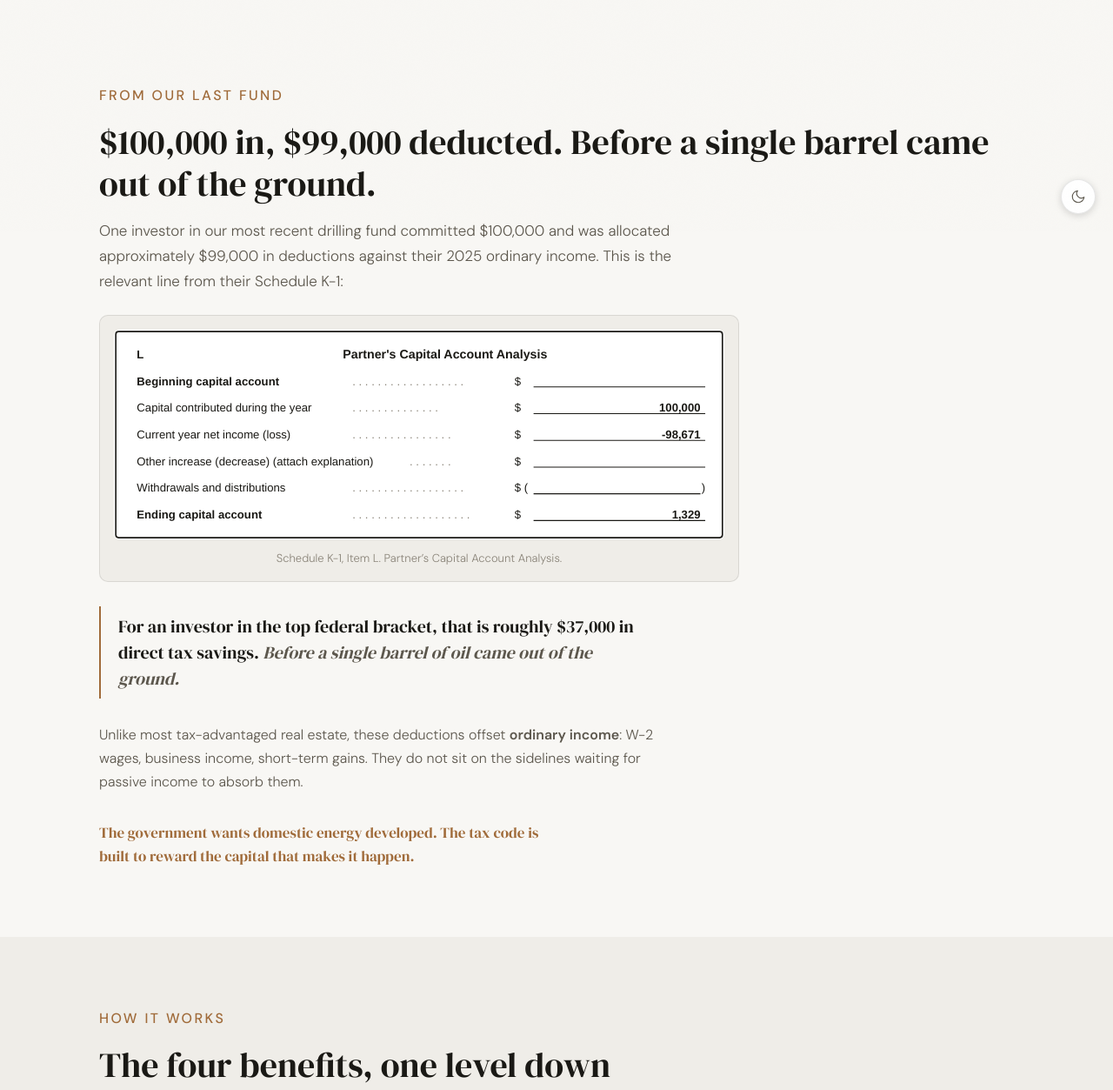
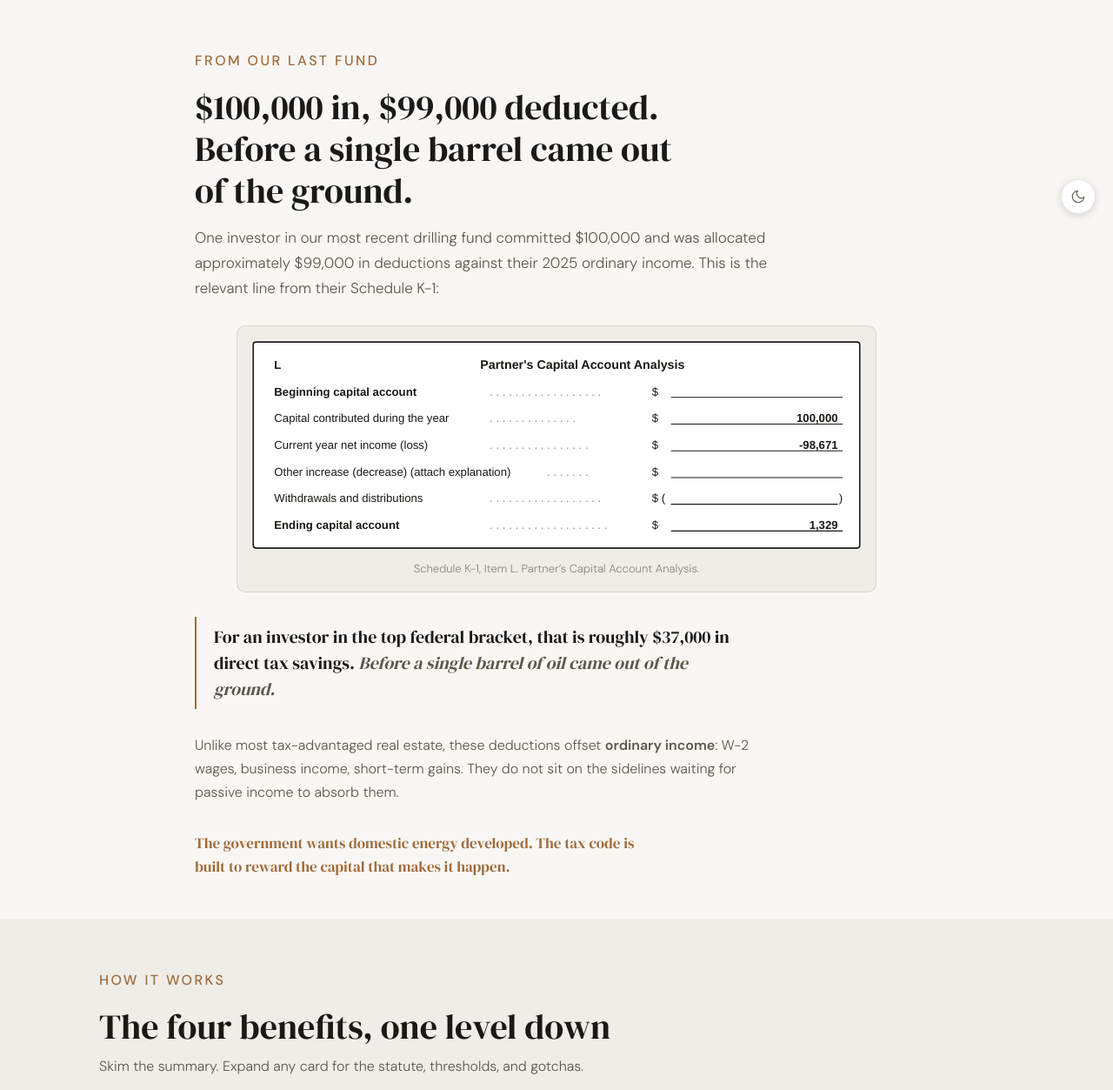
Before and after one commit to adampenn/bidwellcapitalfund.com, an Astro site: page /oil-gas-tax-benefits in a window 1280 px wide. Shown: the part 534-1787 px from the top of the page at 87% size. Built offline with nearby package versions, Linux system fonts and the light colour scheme; Astro itself is replaced by a stand-in of ours.

Commit message:
Fix tax-benefits page spacing and alignment
Scraped the live page and compared against other pages' CSS. Three real
issues: the stat bar filled 1100px while the H2 below stretched wider
than the running text, the K-1 figure sat left-aligned (not centered)
inside the 1100px container, and vertical gaps between sections were
inflated.

Fixes:
- Wrap the hook section content in a new .article-col (max-width 52rem,
  centered). Headline, lede, K-1 figure, pull-quote, kicker all flow in
  the same reading column.
- Cap the big H2 to 28ch so the long sentence wraps into 2-3 display
  lines instead of stretching nearly edge-to-edge.
- Center the K-1 figure within the article column (margin auto).
- Trim vertical spacing: hero bottom 2rem -> 1.5rem, stat-tight to hook
  gap 6rem -> 3rem, section-alt padding 5rem -> 3.5rem.

```diff
--- a/src/pages/oil-gas-tax-benefits.astro
+++ b/src/pages/oil-gas-tax-benefits.astro
@@ -113,8 +113,9 @@ const faqs = [
   </section>
 
   <!-- The hook: real example -->
-  <section class="section">
+  <section class="section section-hook">
     <div class="container narrow">
+      <div class="article-col">
       <span class="section-label">From our last fund</span>
       <h2>$100,000 in, $99,000 deducted. Before a single barrel came out of the ground.</h2>
       <p class="lede">One investor in our most recent drilling fund committed $100,000 and was allocated approximately $99,000 in deductions against their 2025 ordinary income. This is the relevant line from their Schedule K-1:</p>
@@ -170,6 +171,7 @@ const faqs = [
       <p>Unlike most tax-advantaged real estate, these deductions offset <strong>ordinary income</strong>: W-2 wages, business income, short-term gains. They do not sit on the sidelines waiting for passive income to absorb them.</p>
 
       <p class="kicker">The government wants domestic energy developed. The tax code is built to reward the capital that makes it happen.</p>
+      </div>
     </div>
   </section>
 
@@ -237,7 +239,7 @@ const faqs = [
 </Layout>
 
 <style>
-  .hero-sm { padding: 5rem 0 2rem; }
+  .hero-sm { padding: 5rem 0 1.5rem; }
   .hero-sm h1 { margin: 0.5rem 0 1rem; }
   .hero-sm p { font-size: 1.125rem; max-width: 58ch; color: var(--text-secondary); }
 
@@ -245,29 +247,45 @@ const faqs = [
   .section-alt { background: var(--bg-secondary); }
   .section-cta { padding-top: 3rem; padding-bottom: 4rem; }
 
+  /* Tighten the gap between stat bar and the next section (default .section = 5rem each side). */
+  .section-tight + .section { padding-top: 3rem; }
+  .section-hook { padding-bottom: 3rem; }
+  .section-alt { padding-top: 3.5rem; padding-bottom: 3.5rem; }
+
   /* Match the site-wide container width (1100px) used by /track-record and /about.
-     Reading width is controlled per-element inside via max-width on text blocks. */
+     Reading width is controlled by .article-col and per-element max-widths below. */
   .container.narrow {
     max-width: 1100px;
+  }
+
+  /* Centered reading column for prose-heavy sections (the hook).
+     Visual blocks like the stat bar, benefit cards, FAQ, and CTA box stay at the
+     full 1100px container. */
+  .article-col {
+    max-width: 52rem;
+    margin: 0 auto;
   }
 
   h2 {
     margin-bottom: 0.5rem;
   }
+  /* Cap the big headline so it wraps into 2-3 lines instead of stretching */
+  .article-col > h2 {
+    max-width: 28ch;
+  }
+
   .section-intro {
     color: var(--text-secondary);
     margin-bottom: 2rem;
     max-width: 54ch;
   }
 
-  /* Cap running text at a readable measure even though the container is full-width.
-     Benefit cards and FAQ items fill the container intentionally. */
+  /* Running text capped at a readable measure. */
   .hero-sm p,
   .lede,
   .kicker,
   .pull-quote,
-  .section > .container > p,
-  .section > .container.narrow > p {
+  .article-col > p {
     max-width: 62ch;
   }
 
@@ -321,7 +339,7 @@ const faqs = [
   }
 
   .k1-figure {
-    margin: 1.5rem 0;
+    margin: 1.75rem auto;
     padding: 1rem;
     background: var(--bg-secondary);
     border: 1px solid var(--border);
```
